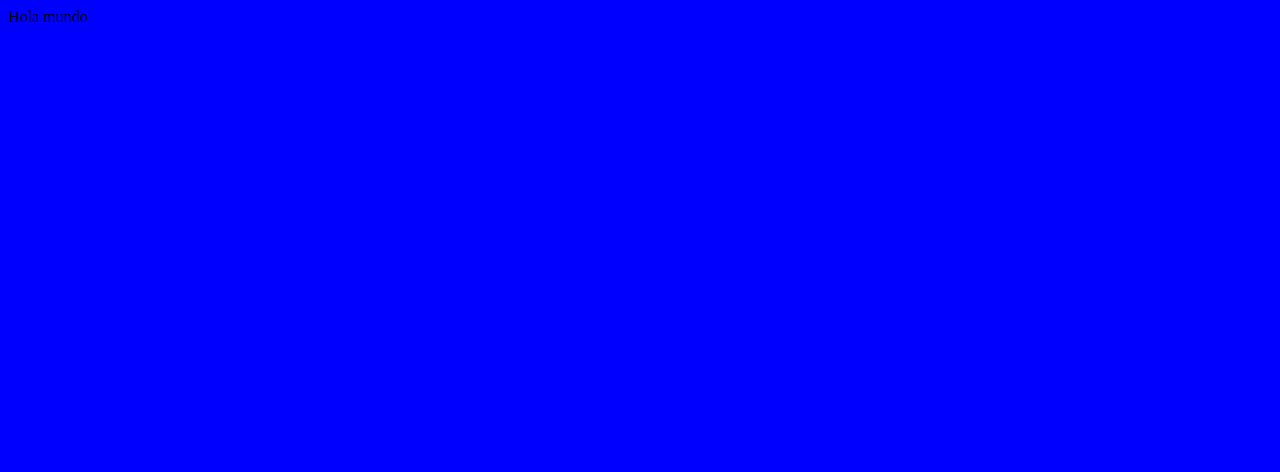
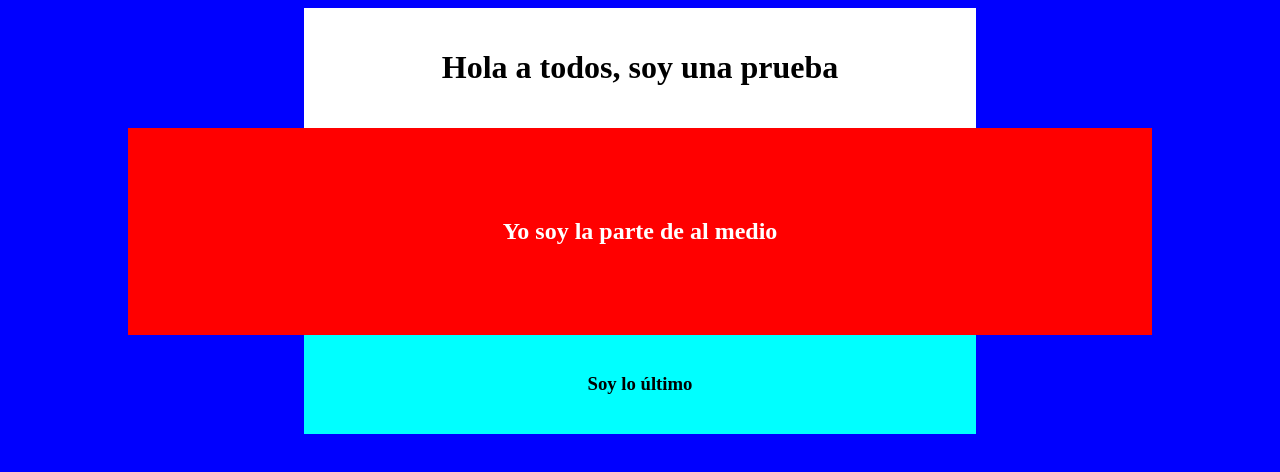
Before and after one commit to janbeckhaus/excursion, a plain HTML site: page index.html in a window 1280 px wide. Drawn offline with Linux system fonts and the light colour scheme.

Commit message:
actualizacion de objetos y estilos

```diff
--- a/index.html
+++ b/index.html
@@ -2,11 +2,23 @@
 <html>
 <head>
 <title>Excursion</title>
-<link rel="stylesheet" type="text/css" href="/resources/style.css" media="screen" />
+<link rel="stylesheet" type="text/css" href="resources/style.css" media="screen" />
+<meta charset="utf-8">
 </head>
 
 <body>
-Hola mundo
+<header>
+	<h1>Hola a todos, soy una prueba</h1>
+</header>
+
+<div class="main">
+	<h2>Yo soy la parte de al medio</h2>
+</div>
+
+<footer>
+<h3>Soy lo último</h3>
+</footer>
+
 </body>
 
 </html>
--- a/resources/style.css
+++ b/resources/style.css
@@ -1 +1,5 @@
 body{background-color: blue;}
+
+header{width:50%; margin: 0px auto; background-color: white; padding: 20px; text-align: center;}
+.main{width: 70%; margin: 0px auto; background-color: red; text-align: center; color: white; padding: 70px;}
+footer{width: 50%; margin:0px auto; background-color:cyan; text-align:center; padding:20px; }
```
